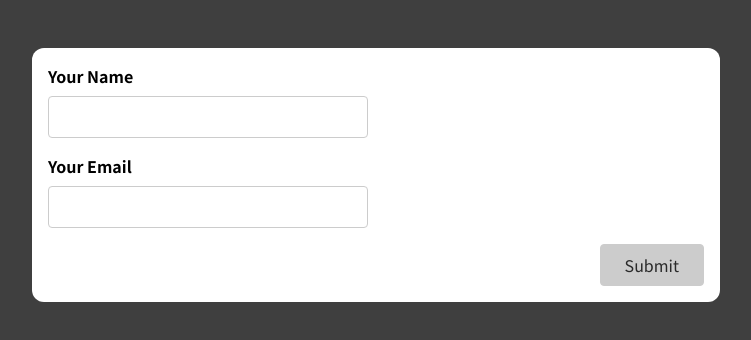
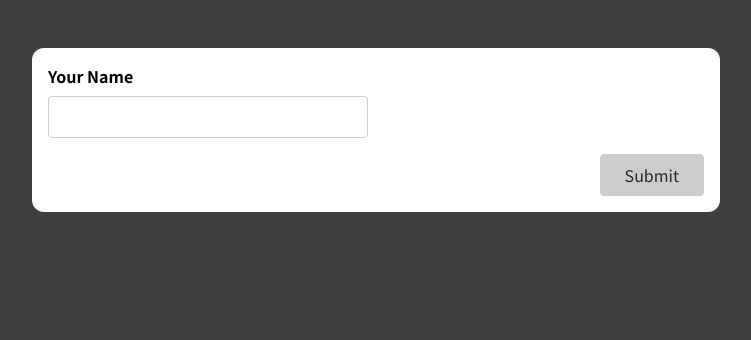
Before and after one commit to Simranjit884/react-form, a React (Create React App) app: page / in a window 1280 px wide. Shown: the top 340 px of the page, without its empty margins (264-1015 px from the left). Built offline with nearby package versions, Linux system fonts and the light colour scheme.

Commit message:
using custom hook

```diff
--- a/src/components/SimpleInput.js
+++ b/src/components/SimpleInput.js
@@ -1,13 +1,19 @@
 import { useState } from "react";
+import useInput from "../hooks/use-input";
 
 const SimpleInput = (props) => {
-  const [enteredName, setEnteredName] = useState("");
   const [enteredEmail, setEnteredEmail] = useState("");
-  const [enteredNameTouched, setEnteredNametouched] = useState(false);
+
   const [enteredEmailTouched, setEnteredEmailTouched] = useState(false);
 
-  const enteredNameIsValid = enteredName.trim() !== "";
-  const enteredNameIsInvalid = enteredNameTouched && !enteredNameIsValid;
+  const {
+    hasError: nameInputHasError,
+    enteredInput: enteredName,
+    enteredInputlIsValid: enteredNameIsValid,
+    inputBlurHandler: nameBlurHandler,
+    valueChangeHandler: nameChangeHandler,
+    reset: resetName,
+  } = useInput((value) => value.trim() !== "");
 
   const enteredEmailIsValid =
     enteredEmail.trim() !== "" && enteredEmail.includes("@");
@@ -18,66 +24,38 @@ const SimpleInput = (props) => {
     formIsValid = true;
   }
 
-  const onNameInputChangeHandler = (event) => {
-    setEnteredName(event.target.value);
-  };
-
-  const onNameInputBlurHandler = (event) => {
-    setEnteredNametouched(true);
-  };
-
-  const onEmailInputBlurHandler = (event) => {
-    setEnteredEmailTouched(true);
-  };
-
-  const onEmailInputChangeHandler = (event) => {
-    setEnteredEmail(event.target.value);
-  };
-
   const onFormSubmitHandler = (event) => {
     event.preventDefault();
-    setEnteredNametouched(true);
     setEnteredEmailTouched(true);
 
     if (!enteredNameIsValid && !enteredEmailIsValid) {
       return;
     }
 
-    setEnteredName("");
-    setEnteredNametouched(false);
+    resetName();
   };
 
-  const inputFormClass =
-    enteredNameIsInvalid && enteredEmailIsInvalid
-      ? "form-control invalid"
-      : "form-control";
+  const inputNameFormClass = nameInputHasError
+    ? "form-control invalid"
+    : "form-control";
+
+  const inputEmailFormClass = enteredEmailIsInvalid
+    ? "form-control invalid"
+    : "form-control";
 
   return (
     <form onSubmit={onFormSubmitHandler}>
-      <div className={inputFormClass}>
+      <div className={inputNameFormClass}>
         <label htmlFor="name">Your Name</label>
         <input
           type="text"
           id="name"
           value={enteredName}
-          onBlur={onNameInputBlurHandler}
-          onChange={onNameInputChangeHandler}
+          onBlur={nameBlurHandler}
+          onChange={nameChangeHandler}
         />
-        {enteredNameIsInvalid && (
+        {nameInputHasError && (
           <p className="error-text">Name must not be empty.</p>
-        )}
-      </div>
-      <div className={inputFormClass}>
-        <label htmlFor="email"> Your Email</label>
-        <input
-          type="text"
-          id="email"
-          value={enteredEmail}
-          onBlur={onEmailInputBlurHandler}
-          onChange={onEmailInputChangeHandler}
-        />
-        {enteredEmailIsInvalid && (
-          <p className="error-text">Please enter a valid email.</p>
         )}
       </div>
       <div className="form-actions">
--- a/src/hooks/use-input.js
+++ b/src/hooks/use-input.js
@@ -1,24 +1,32 @@
 import { useState } from "react";
 
-const useInput = (isValid) => {
+const useInput = (validateValue) => {
   const [enteredInput, setEnteredInput] = useState("");
-  const [enteredInputTouched, setEnteredInputtouched] = useState(false);
+  const [enteredInputTouched, setEnteredInputTouched] = useState(false);
 
-  const enteredNameIsInvalid = enteredInputTouched && !isValid;
+  const enteredInputlIsValid = validateValue(enteredInput);
+  const hasError = enteredInputTouched && !enteredInputlIsValid;
 
-  const onNameInputChangeHandler = (event) => {
+  const valueChangeHandler = (event) => {
     setEnteredInput(event.target.value);
   };
 
-  const onNameInputBlurHandler = (event) => {
-    setEnteredInputtouched(true);
+  const inputBlurHandler = (event) => {
+    setEnteredInputTouched(true);
   };
 
+  const reset = () => {
+      setEnteredInput("");
+      setEnteredInputTouched(false);
+  }
+
   return {
-    hasError: enteredNameIsInvalid,
+    hasError,
     enteredInput,
-    onNameInputBlurHandler,
-    onNameInputChangeHandler,
+    enteredInputlIsValid,
+    inputBlurHandler,
+    valueChangeHandler,
+    reset
   };
 };
 
```
Also changed, not shown: 1 other file (tests, documents, lock files or other folders).
